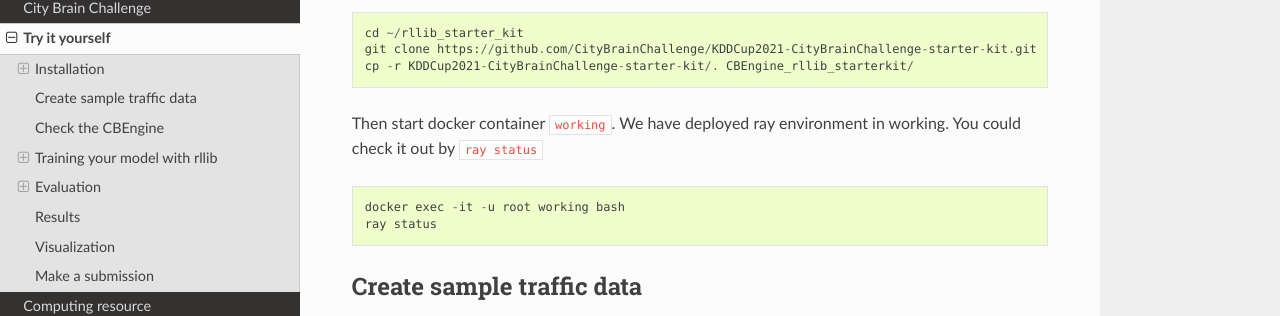
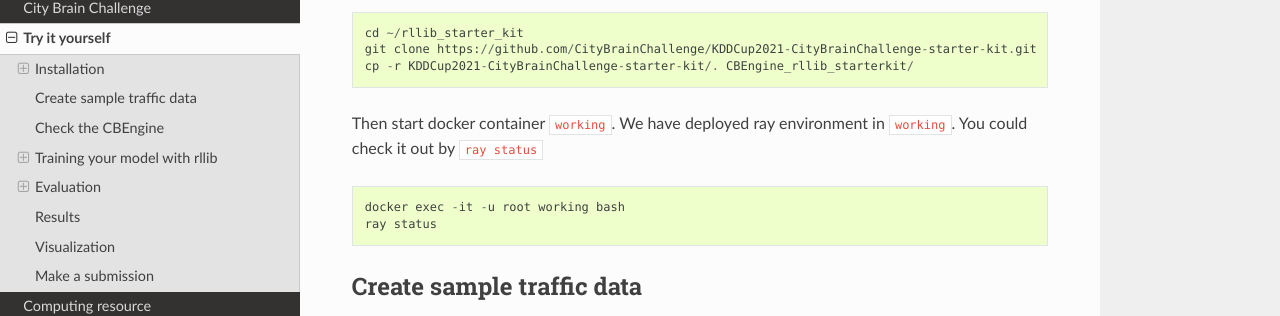
Before and after one commit to CityBrainChallenge/KDDCup2021-CityBrainChallenge, a Sphinx documentation site: the page built from docs/try-it-yourself.rst, in a window 1280 px wide and 900 px high, scrolled down 750 px. Shown: the part 144-460 px from the top of the window. Built offline with Sphinx 7.4.7 and the Read the Docs theme 2.0.0, drawn with Linux system fonts in a browser that asks for light colours.

```diff
--- a/docs/try-it-yourself.rst
+++ b/docs/try-it-yourself.rst
@@ -46,7 +46,7 @@ First, pull the starter-kit. Make sure the starter-kit is in ``~/rllib_starter_k
     git clone https://github.com/CityBrainChallenge/KDDCup2021-CityBrainChallenge-starter-kit.git
     cp -r KDDCup2021-CityBrainChallenge-starter-kit/. CBEngine_rllib_starterkit/
 
-Then start docker container ``working``. We have deployed ray environment in working. You could check it out by ``ray status``
+Then start docker container ``working``. We have deployed ray environment in ``working``. You could check it out by ``ray status``
 
 .. code-block::
 
```
